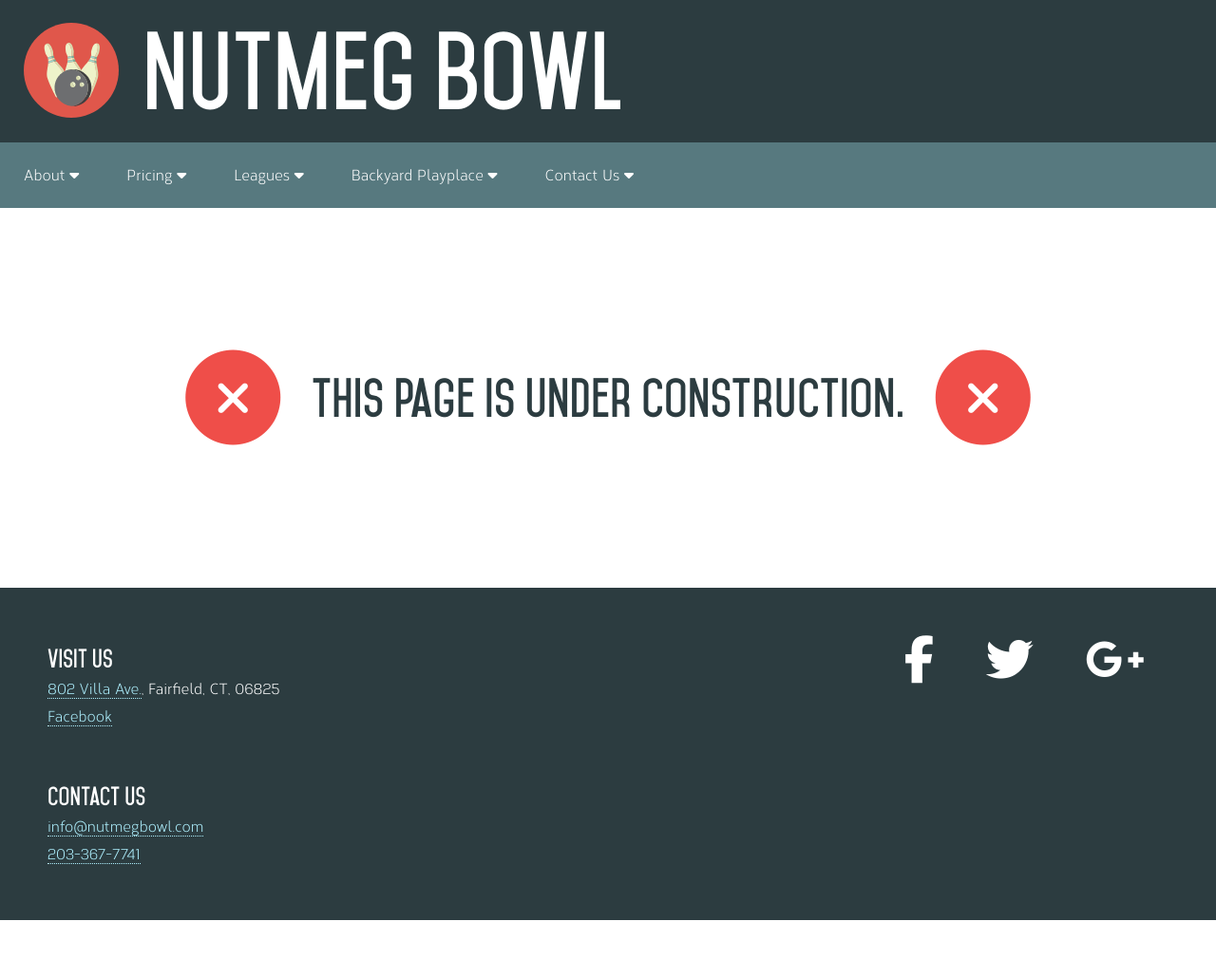
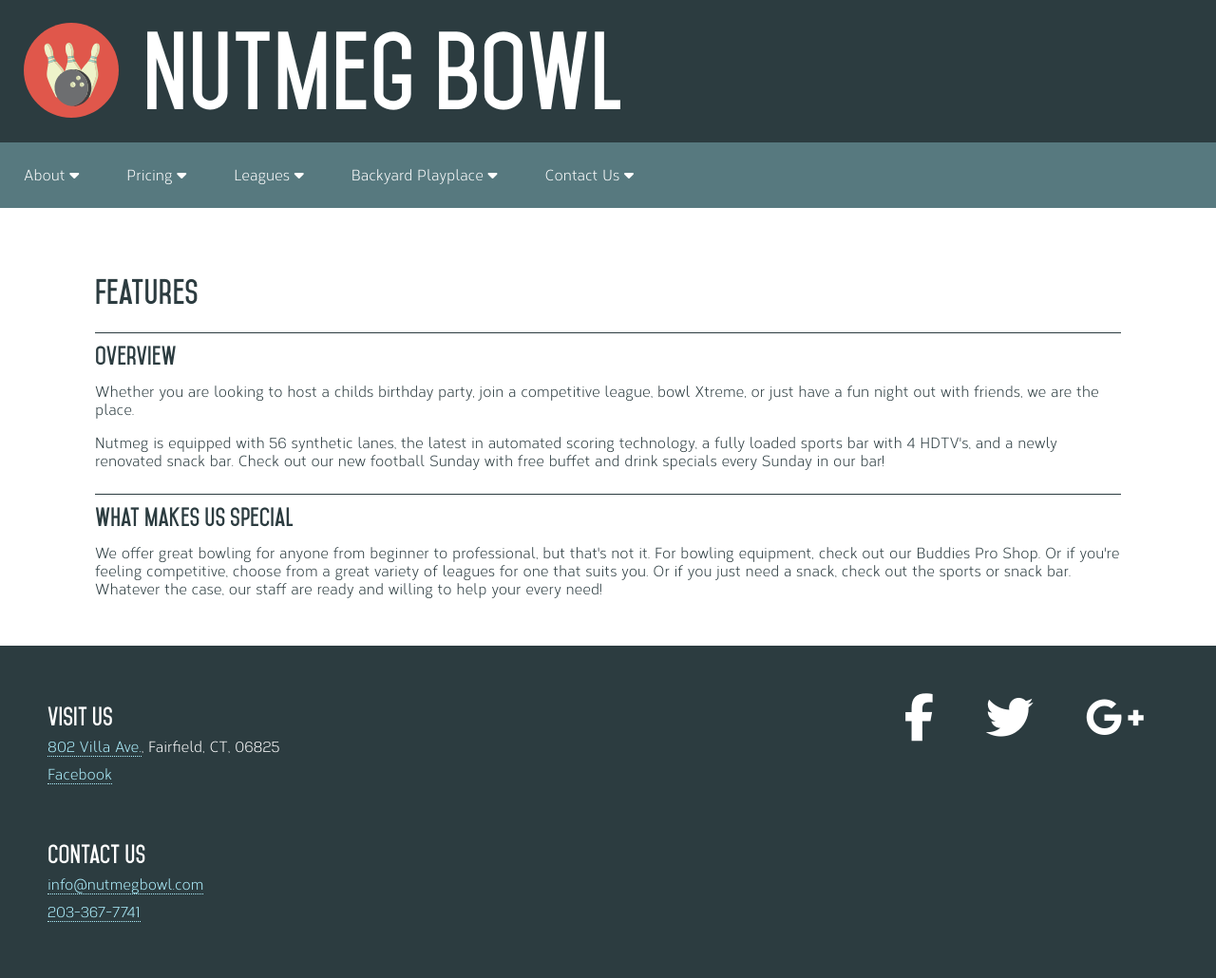
Before and after one commit to jlam55555/nutmegbowl, a Jekyll site: the page built from about/features.html, in a window 1280 px wide. Shown: the whole page at 95% size. Built offline with Jekyll 4.4.1, drawn with Linux system fonts in a browser that asks for light colours; nearby versions of some CDN libraries; before the commit the page ends 969 px from its top, so only the background shows below that.

Commit message:
Added info to features page (mostly from Facebook)

```diff
--- a/about/features.html
+++ b/about/features.html
@@ -6,4 +6,9 @@ description: What we offer at Nutmeg Bowl
 icon: info
 ---
 
-<p class="underConstruction"><span class="fa-stack first"><i class="fa fa-stack-2x fa-circle dangerText"></i><i class="fa fa-stack-1x fa-close lightText"></i></span>This page is under construction.<span class="fa-stack second"><i class="fa fa-stack-2x fa-circle dangerText"></i><i class="fa fa-stack-1x fa-close lightText"></i></span></p>
+<h1>Features</h1>
+<h2>Overview</h2>
+<p>Whether you are looking to host a childs birthday party, join a competitive league, bowl Xtreme, or just have a fun night out with friends, we are the place.</p>
+<p>Nutmeg is equipped with 56 synthetic lanes, the latest in automated scoring technology, a fully loaded sports bar with 4 HDTV's, and a newly renovated snack bar. Check out our new football Sunday with free buffet and drink specials every Sunday in our bar!</p>
+<h2>What makes us special</h2>
+<p>We offer great bowling for anyone from beginner to professional, but that's not it. For bowling equipment, check out our Buddies Pro Shop. Or if you're feeling competitive, choose from a great variety of leagues for one that suits you. Or if you just need a snack, check out the sports or snack bar. Whatever the case, our staff are ready and willing to help your every need!</p>
```
